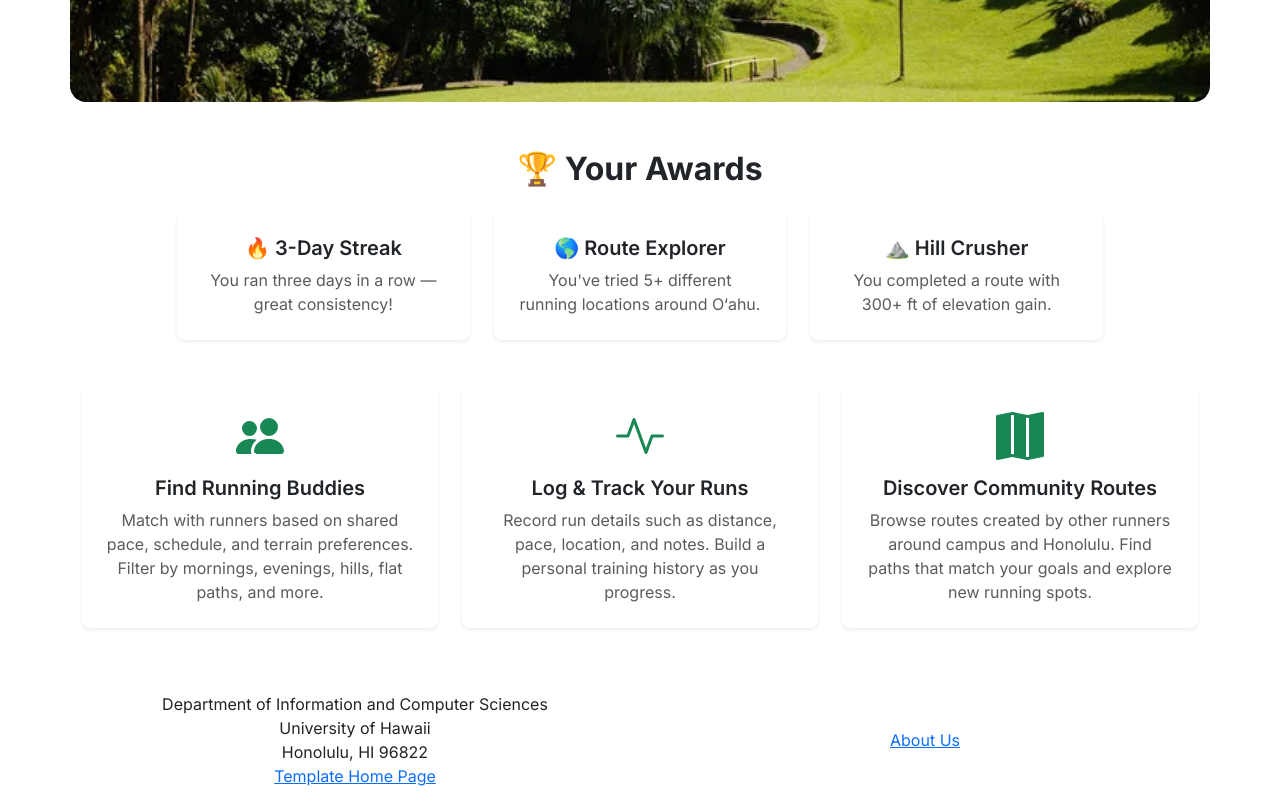
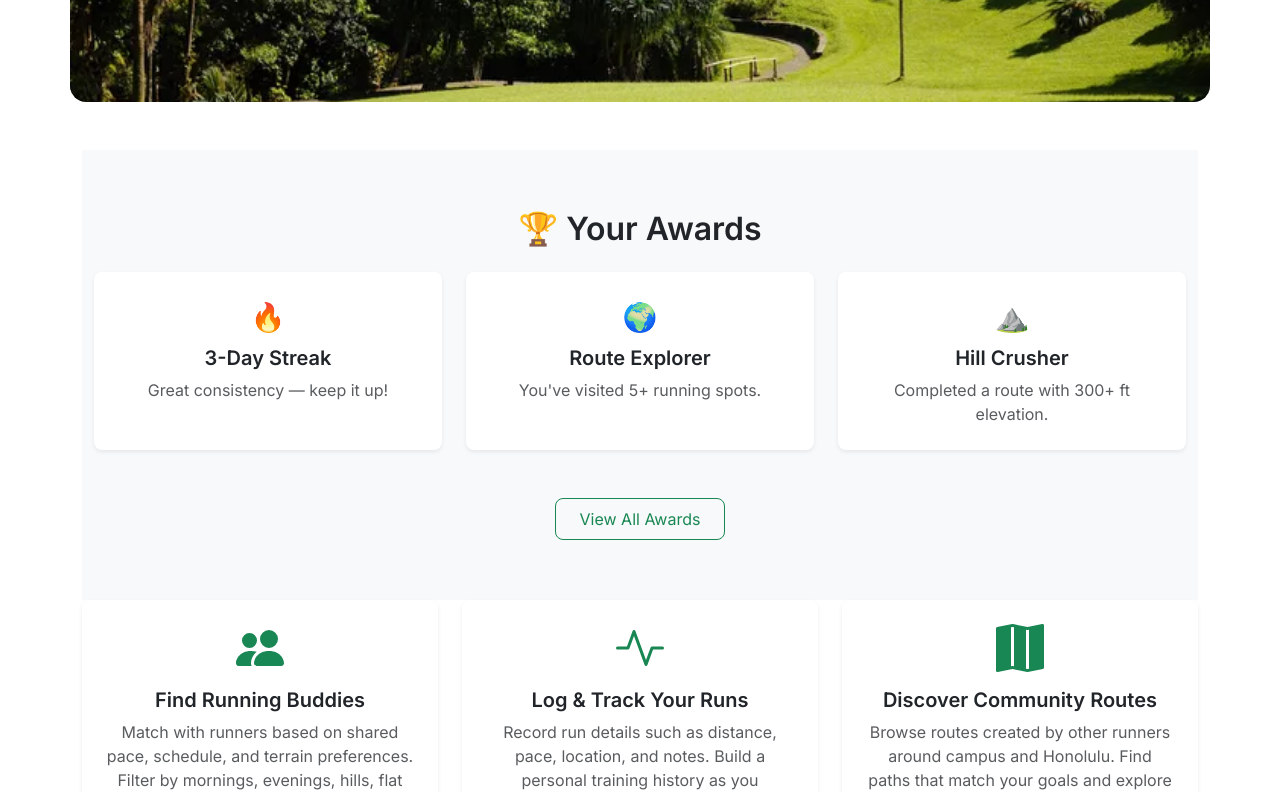
Before and after one commit to run-and-route-hub/Run-and-Route-Hub, a Next.js app: page / in a window 1280 px wide. Shown: the part 673-1465 px from the top of the page. Built offline with nearby package versions, Linux system fonts and the light colour scheme; no server answers.

Commit message:
Award list improved

```diff
--- a/src/app/page.tsx
+++ b/src/app/page.tsx
@@ -43,36 +43,56 @@ const Home = () => (
       </Row>
 
       {/* Awards Section */}
-      <Row className="justify-content-center text-center mb-5">
-        <Col lg={10}>
-          <h2 className="fw-bold mb-4">🏆 Your Awards</h2>
+      <section style={{ backgroundColor: '#f8f9fa', padding: '60px 0' }}>
+        <Container>
+          <h2 className="text-center mb-4" style={{ fontWeight: '600' }}>
+            🏆 Your Awards
+          </h2>
 
+          {/* Awards Row */}
           <Row className="g-4 justify-content-center">
 
-            <Col xs={12} sm={6} md={4}>
-              <div className="p-4 bg-white rounded-3 shadow-sm h-100">
-                <h3 className="h5 fw-semibold mb-2">🔥 3-Day Streak</h3>
-                <p className="text-muted mb-0">You ran three days in a row — great consistency!</p>
+            {/* Award Card 1 */}
+            <Col md={6} lg={4}>
+              <div className="p-4 bg-white rounded-3 shadow-sm text-center h-100">
+                <div style={{ fontSize: '28px' }}>🔥</div>
+                <h5 className="mt-2 fw-semibold">3-Day Streak</h5>
+                <p className="text-muted mb-0">Great consistency — keep it up!</p>
               </div>
             </Col>
 
-            <Col xs={12} sm={6} md={4}>
-              <div className="p-4 bg-white rounded-3 shadow-sm h-100">
-                <h3 className="h5 fw-semibold mb-2">🌎 Route Explorer</h3>
-                <p className="text-muted mb-0">You&apos;ve tried 5+ different running locations around O‘ahu.</p>
+            {/* Award Card 2 */}
+            <Col md={6} lg={4}>
+              <div className="p-4 bg-white rounded-3 shadow-sm text-center h-100">
+                <div style={{ fontSize: '28px' }}>🌍</div>
+                <h5 className="mt-2 fw-semibold">Route Explorer</h5>
+                <p className="text-muted mb-0">You've visited 5+ running spots.</p>
               </div>
             </Col>
 
-            <Col xs={12} sm={6} md={4}>
-              <div className="p-4 bg-white rounded-3 shadow-sm h-100">
-                <h3 className="h5 fw-semibold mb-2">⛰️ Hill Crusher</h3>
-                <p className="text-muted mb-0">You completed a route with 300+ ft of elevation gain.</p>
+            {/* Award Card 3 */}
+            <Col md={6} lg={4}>
+              <div className="p-4 bg-white rounded-3 shadow-sm text-center h-100">
+                <div style={{ fontSize: '28px' }}>⛰️</div>
+                <h5 className="mt-2 fw-semibold">Hill Crusher</h5>
+                <p className="text-muted mb-0">Completed a route with 300+ ft elevation.</p>
               </div>
             </Col>
 
           </Row>
-        </Col>
-      </Row>
+
+          {/* View All Awards Button — improved spacing */}
+          <div className="text-center mt-5">
+            <a
+              href="/awards"
+              className="btn btn-outline-success px-4 py-2"
+              style={{ fontSize: '16px', borderRadius: '8px' }}
+            >
+              View All Awards
+            </a>
+          </div>
+        </Container>
+      </section>
 
       {/* Features */}
       <Row className="g-4">
--- a/src/components/Navbar.tsx
+++ b/src/components/Navbar.tsx
@@ -52,6 +52,8 @@ const NavBar: React.FC = () => {
                   <Nav.Link id="review-nav" href="/review" key="review" active={pathName === '/review'}>
                     Review Routes
                   </Nav.Link>,
+
+                  <Nav.Link href="/awards">Awards</Nav.Link>,
                 ]
               : ''}
 
```
Also changed, not shown: src/app/awards/page.tsx (added, +67 -0 lines).
